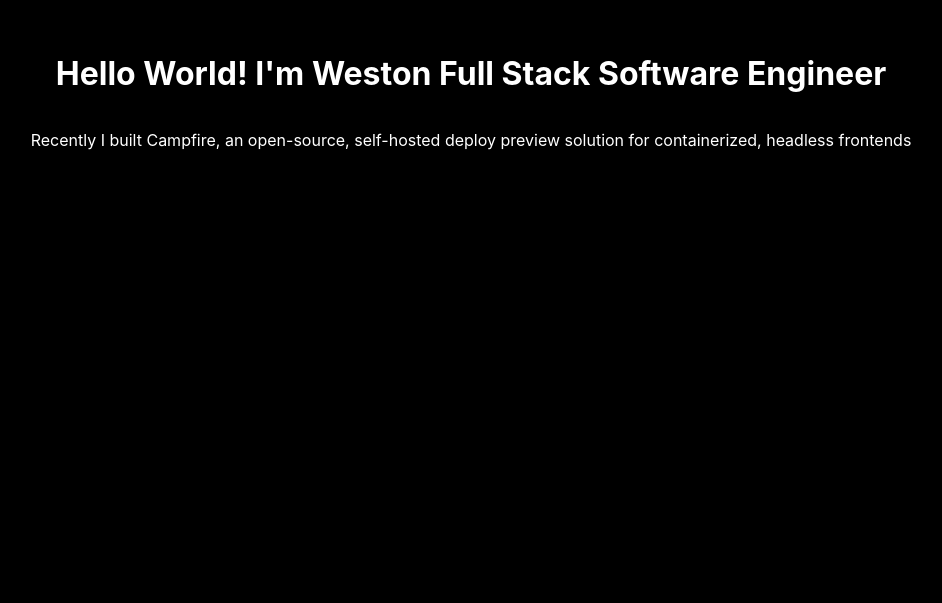
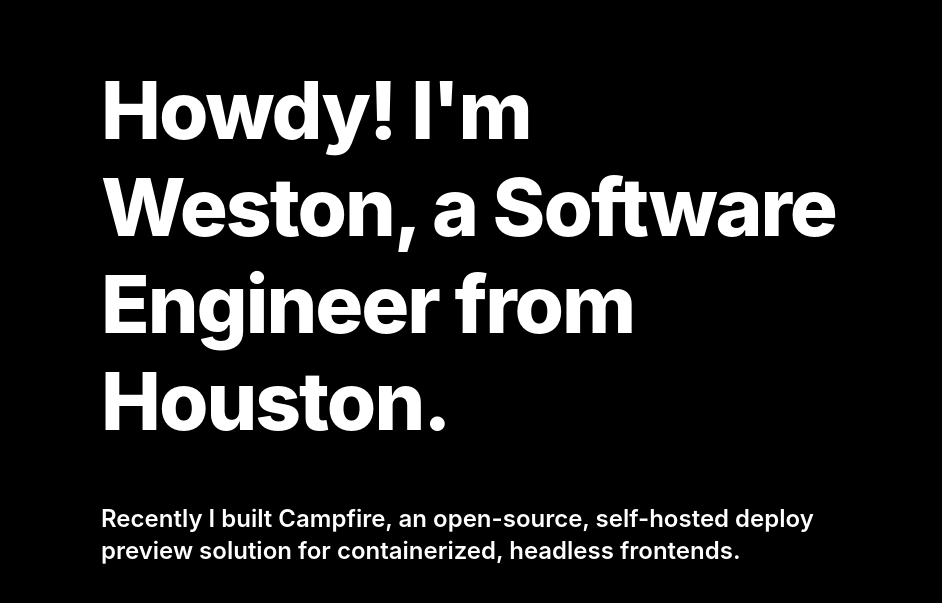
Before and after one commit to westonludeke/westonludeke.github.io, a React (Create React App) app in the folder frontend/: page / in a window 1280 px wide. Shown: the part 101-704 px from the top of the page, without its empty margins (169-1111 px from the left). Built offline with nearby package versions, Linux system fonts and the light colour scheme.

Commit message:
update Home component text; add more styling to App.css

```diff
--- a/frontend/src/App.css
+++ b/frontend/src/App.css
@@ -14,5 +14,22 @@ body {
   flex-direction: column;
   justify-content: center;
   align-items: center;
-  height: 50vh;
+  height: 100vh;
 }
+
+.content {
+  max-width: 740px;
+  margin: auto;
+}
+
+h1 {
+  font-size: 5rem;
+  font-weight: 800;
+  letter-spacing: -.025em;
+}
+
+p {
+  font-size: 1.5rem;
+  font-weight: 600;
+  line-height: 2rem;
+}
--- a/frontend/src/Home.jsx
+++ b/frontend/src/Home.jsx
@@ -4,8 +4,10 @@ import './App.css';
 function Home() {
   return (
     <div className="home">
-      <h1>Hello World! I'm Weston Full Stack Software Engineer</h1>
-        <p>Recently I built Campfire, an open-source, self-hosted deploy preview solution for containerized, headless frontends</p>
+      <div className="content">
+        <h1>Howdy! I'm Weston, a Software Engineer from Houston.</h1>
+        <p>Recently I built Campfire, an open-source, self-hosted deploy preview solution for containerized, headless frontends.</p>
+      </div>
     </div>
   );
 }
```
